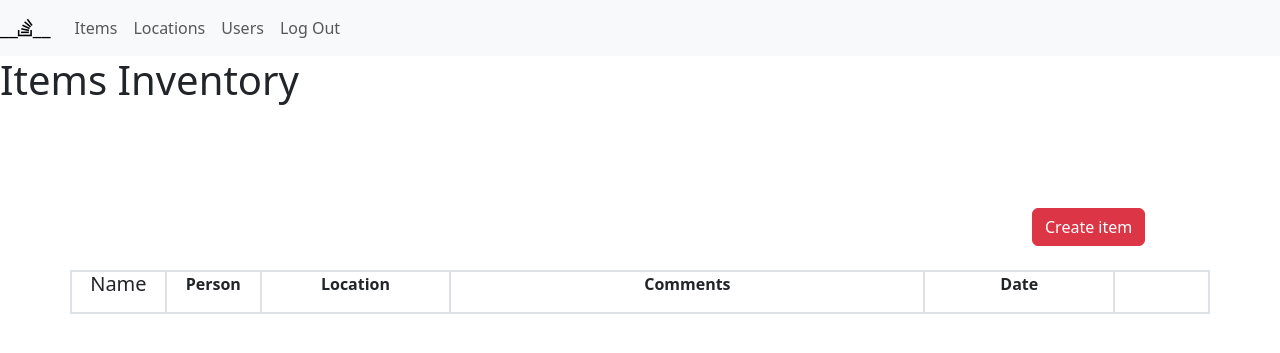
After one commit to SteelTitansax/inventoryApp, a Django app: page /items/ in a window 1280 px wide. The commit adds this page. Shown: the top 353 px of the page. Run offline with Django 3.2, Linux system fonts and the light colour scheme; a user stored in the database is signed in; data that the repository does not hold is empty.

Commit message:
Second commit

```diff
--- a/djangoInventory/djangoInventory/urls.py
+++ b/djangoInventory/djangoInventory/urls.py
@@ -24,5 +24,13 @@ urlpatterns = [
     path('signup/',views.signup,name='signup'),
     path('logout/', views.signout, name='logout'),
     path('signin/',views.signin,name='signin'),
+    path('items/',views.items,name='items'),
+    path('items/create', views.create_item, name='create_item'),
+    path('items/<int:item_id>/', views.item_detail, name='item_detail'),
+    path('items/<int:item_id>/delete', views.delete_item, name='delete_item'),
+    path('locations/',views.locations,name='locations'),
+    path('locations/create', views.create_location, name='create_location'),
+    path('locations/<int:location_id>/', views.location_detail, name='location_detail'),
+    path('locations/<int:location_id>/delete', views.delete_location, name='delete_location')
 
 ]
--- a/djangoInventory/inventory/templates/base.html
+++ b/djangoInventory/inventory/templates/base.html
@@ -22,9 +22,12 @@
 
             {% if user.is_authenticated %}
 
-            <li class="nav-item" ><a class="nav-link" href="/tasks">Items</a></li>
+            <li class="nav-item" ><a class="nav-link" href="/items">Items</a></li>
 
-            <li class="nav-item" ><a class="nav-link" href="/tasks/create">Create Item</a></li>
+            <li class="nav-item" ><a class="nav-link" href="/locations">Locations</a></li>
+
+            <li class="nav-item" ><a class="nav-link" href="/locations">Users</a></li>
+
 
             <li class="nav-item" ><a class="nav-link" href="/logout">Log Out</a></li>
 
--- /dev/null
+++ b/djangoInventory/inventory/templates/items.html
@@ -0,0 +1,74 @@
+{% extends 'base.html' %}
+
+{% block content %}
+<h1>Items Inventory</h1>
+
+<br/><br/><br/><br/>
+
+    <div class="container">
+        <div class="row">
+            <div class="col-10"></div>
+            <div class="col-2">
+                <a  class= "btn btn-danger" href="/items/create">Create item</a>
+            </div>
+
+
+        </div>
+        <br/>
+
+        <div class="row border">
+            <div class="col-1 border">
+                <strong><h5 class="text-center">Name</h5></strong>
+            </div>
+
+            <div class="col-1 border">
+                <strong><p class="text-center">Person</p></strong>
+            </div>
+            <div class="col-2 border">
+                <strong><p class="text-center">Location</p></strong>
+            </div>
+
+            <div class="col-5 border">
+                <strong><p class="text-center">Comments</p></strong>
+            </div>
+            <div class="col-2 border">
+                <strong><p class="text-center">Date</p></strong>
+            </div>
+            <div class="col-1 border">
+
+            </div>
+
+        {% for item in items %}
+
+
+            <div class="col-1 border">
+                <p class="text-center ml-2">{{item.name}}</p>
+            </div>
+
+            <div class="col-1 border">
+                <p class="text-center">{{item.person.username}}</p>
+            </div>
+            <div class="col-2 border">
+                <p class="text-center">{{item.location}}</p>
+            </div>
+            <div class="col-5 border">
+                <p class="text-center">{{item.comments}}</p>
+            </div>
+            <div class="col-2 border">
+                <p class="text-center">{{item.date}}</p>
+            </div>
+            <div class="col-1 border">
+                <a  class= "btn btn-success" href="{{item.id}}">Details</a>
+            </div>
+
+        {% endfor %}
+
+
+    </div>
+
+</div>
+
+
+
+
+{% endblock %}
--- a/djangoInventory/inventory/views.py
+++ b/djangoInventory/inventory/views.py
@@ -5,6 +5,9 @@ from django.contrib.auth import login, logout, authenticate
 from django.db import IntegrityError
 from django.utils import timezone
 from django.contrib.auth.decorators import login_required
+from .models import Item,Location
+from .forms import ItemForm,LocationForm
+
 
 
 # Create your views here.
@@ -24,7 +27,7 @@ def signup(request):
             user = User.objects.create_user(username=request.POST['username'],password = request.POST['password1'])
             user.save()
             login(request,user)
-            return redirect('tasks')
+            return redirect('/items')
         except IntegrityError:
             return render(request, 'signup.html', {
                 'form': UserCreationForm,
@@ -59,4 +62,111 @@ def signin(request):
             })
         else:
             login(request,user)
-            #return redirect('tasks')
+            return redirect('/items')
+
+@login_required
+def items(request):
+    items = Item.objects.all()
+    for item in items :
+        print ("items",item.name)
+    return render(request,'items.html', {'items' : items} )
+
+@login_required
+def create_item(request):
+
+    if request.method == 'GET':
+
+        return render(request,'create_item.html',{
+            'form': ItemForm
+        })
+
+    else:
+        try:
+            print(request.POST)
+
+            form = ItemForm(request.POST)
+            new_item = form.save(commit=False)
+            new_item.user = request.user
+            new_item.save()
+            return redirect('items')
+        except ValueError:
+            return render(request,'create_item.html',{
+                'form': ItemForm,
+                'error': 'Error creating item, please provide valid values'
+            })
+
+@login_required
+def item_detail(request,item_id):
+    if request.method == 'GET':
+        item = get_object_or_404(Item, pk=item_id)
+        form = ItemForm(instance=item)
+        return render(request,'item_detail.html',{'item':item, 'form':form })
+    else:
+        try:
+
+            item = get_object_or_404(Item, pk=item_id )
+            item.date = timezone.now()
+            form = ItemForm(request.POST,instance=item)
+            form.save()
+            return redirect('items')
+        except ValueError:
+            return render(request,'item_detail.html',{'item':item, 'form':form , 'error': "Error udpating item"})
+
+@login_required
+def delete_item(request, item_id):
+    item = get_object_or_404(Item,pk=item_id)
+    if request.method == 'POST':
+        item.delete()
+        return redirect('items')
+
+@login_required
+def locations(request):
+    locations = Location.objects.all()
+    return render(request,'locations.html', {'locations' : locations} )
+
+@login_required
+def create_location(request):
+
+    if request.method == 'GET':
+
+        return render(request,'create_location.html',{
+            'form': LocationForm
+        })
+
+    else:
+        try:
+            form = LocationForm(request.POST)
+            new_location = form.save(commit=False)
+            new_location.user = request.user
+            new_location.save()
+            return redirect('locations')
+        except ValueError:
+            return render(request,'create_location.html',{
+                'form': LocationForm,
+                'error': 'Error creating location, please provide valid values'
+            })
+
+@login_required
+def location_detail(request,location_id):
+    if request.method == 'GET':
+        location = get_object_or_404(Location, pk=location_id)
+        form = LocationForm(instance=location)
+        return render(request,'location_detail.html',{'location':location, 'form':form })
+    else:
+        try:
+
+            location = get_object_or_404(Location, pk=location_id )
+            location.date = timezone.now()
+            form = LocationForm(request.POST,instance=location)
+            form.save()
+            return redirect('locations')
+        except ValueError:
+            return render(request,'location_detail.html',{'location':location, 'form':form , 'error': "Error udpating location"})
+
+@login_required
+def delete_location(request, location_id):
+    print(location_id)
+    location = get_object_or_404(Location,pk=location_id)
+    if request.method == 'POST':
+        location.delete()
+        return redirect('locations')
```
Also changed, not shown: djangoInventory/inventory/forms.py (added, +13 -0 lines), djangoInventory/inventory/models.py (+9 -7 lines), djangoInventory/inventory/templates/create_item.html (added, +48 -0 lines), djangoInventory/inventory/templates/create_location.html (added, +33 -0 lines), djangoInventory/inventory/templates/item_detail.html (added, +63 -0 lines), djangoInventory/inventory/templates/location_detail.html (added, +47 -0 lines), djangoInventory/inventory/templates/locations.html (added, +48 -0 lines), djangoInventory/db.sqlite3, djangoInventory/inventory/migrations/0001_initial.py, djangoInventory/inventory/migrations/0002_item_comments_item_date.py (added), djangoInventory/inventory/migrations/0003_remove_item_itemid_remove_location_locationid_and_more.py (added).
